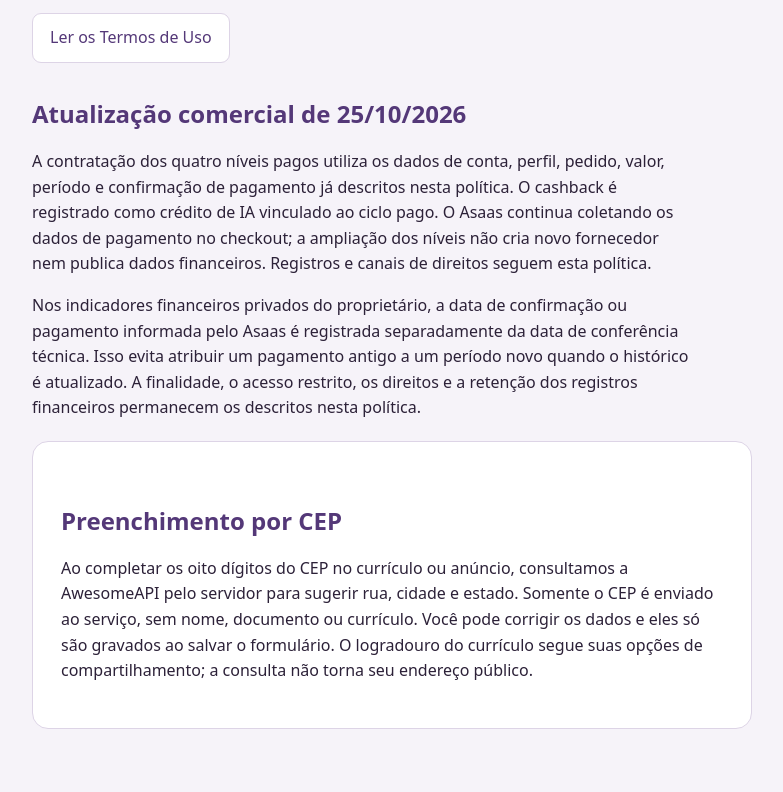
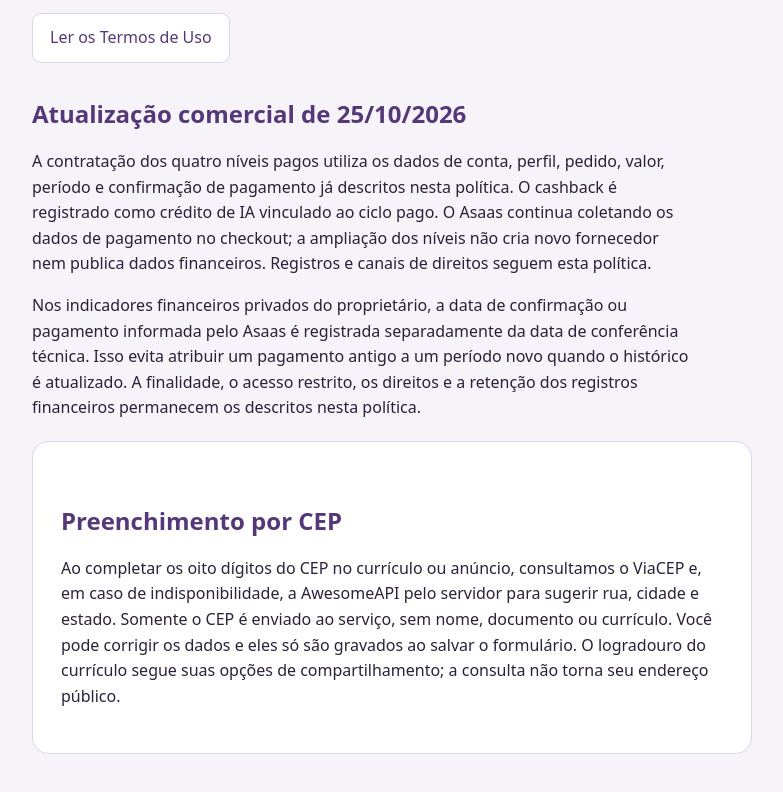
Before and after one commit to sylvioscatolinjr-cloud/o-empregador-online, a website: page pilot-sumare/app/privacidade.html in a window 1280 px wide. Shown: the part 10567-11359 px from the top of the page, without its empty margins (248-1031 px from the left). Drawn offline with Linux system fonts and the light colour scheme; files that its build step writes are made by us from their sources.

Commit message:
Disclose postcode lookup providers

```diff
--- a/pilot-sumare/app/privacidade.html
+++ b/pilot-sumare/app/privacidade.html
@@ -154,4 +154,4 @@
 <li><a href="https://www.gov.br/anpd" rel="noopener">ANPD: regulamentações e guias</a></li>
 </ul>
 <p><a class="portal-action" href="/termos.html">Ler os Termos de Uso</a></p>
-<section><h2>Atualização comercial de 25/10/2026</h2><p>A contratação dos quatro níveis pagos utiliza os dados de conta, perfil, pedido, valor, período e confirmação de pagamento já descritos nesta política. O cashback é registrado como crédito de IA vinculado ao ciclo pago. O Asaas continua coletando os dados de pagamento no checkout; a ampliação dos níveis não cria novo fornecedor nem publica dados financeiros. Registros e canais de direitos seguem esta política.</p></section><p>Nos indicadores financeiros privados do proprietário, a data de confirmação ou pagamento informada pelo Asaas é registrada separadamente da data de conferência técnica. Isso evita atribuir um pagamento antigo a um período novo quando o histórico é atualizado. A finalidade, o acesso restrito, os direitos e a retenção dos registros financeiros permanecem os descritos nesta política.</p><section class="panel"><h2>Preenchimento por CEP</h2><p>Ao completar os oito dígitos do CEP no currículo ou anúncio, consultamos a AwesomeAPI pelo servidor para sugerir rua, cidade e estado. Somente o CEP é enviado ao serviço, sem nome, documento ou currículo. Você pode corrigir os dados e eles só são gravados ao salvar o formulário. O logradouro do currículo segue suas opções de compartilhamento; a consulta não torna seu endereço público.</p></section></main><script type="module" src="/pwa.js"></script></body></html>
+<section><h2>Atualização comercial de 25/10/2026</h2><p>A contratação dos quatro níveis pagos utiliza os dados de conta, perfil, pedido, valor, período e confirmação de pagamento já descritos nesta política. O cashback é registrado como crédito de IA vinculado ao ciclo pago. O Asaas continua coletando os dados de pagamento no checkout; a ampliação dos níveis não cria novo fornecedor nem publica dados financeiros. Registros e canais de direitos seguem esta política.</p></section><p>Nos indicadores financeiros privados do proprietário, a data de confirmação ou pagamento informada pelo Asaas é registrada separadamente da data de conferência técnica. Isso evita atribuir um pagamento antigo a um período novo quando o histórico é atualizado. A finalidade, o acesso restrito, os direitos e a retenção dos registros financeiros permanecem os descritos nesta política.</p><section class="panel"><h2>Preenchimento por CEP</h2><p>Ao completar os oito dígitos do CEP no currículo ou anúncio, consultamos o ViaCEP e, em caso de indisponibilidade, a AwesomeAPI pelo servidor para sugerir rua, cidade e estado. Somente o CEP é enviado ao serviço, sem nome, documento ou currículo. Você pode corrigir os dados e eles só são gravados ao salvar o formulário. O logradouro do currículo segue suas opções de compartilhamento; a consulta não torna seu endereço público.</p></section></main><script type="module" src="/pwa.js"></script></body></html>
```
